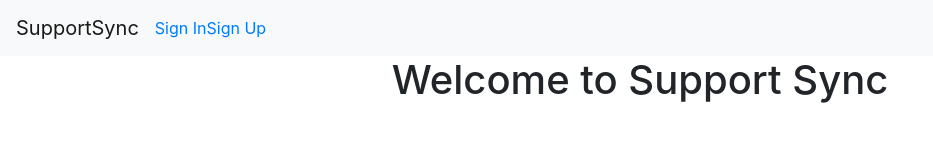
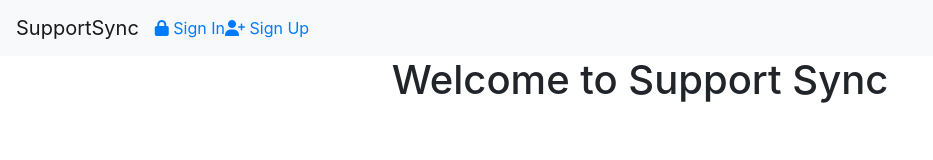
Before and after one commit to CallumDennisIE/support-sync-api, a React (Create React App) app in the folder frontend/: page / in a window 1280 px wide. Shown: the top 160 px of the page, without its empty margins (0-933 px from the left). Built offline with nearby package versions, Linux system fonts and the light colour scheme; no server answers.

Commit message:
style: add icons to navbar

```diff
--- a/frontend/src/components/NavBar.js
+++ b/frontend/src/components/NavBar.js
@@ -31,23 +31,23 @@ const NavBar = () => {
 
     // Define icon for creating a ticket
     const addTicketIcon = (
-        <NavLink to="/create-ticket">Create Ticket</NavLink>
+        <NavLink to="/create-ticket"><i className="fa-solid fa-circle-plus fs-3"></i>Create Ticket</NavLink>
     );
 
     // Define tickets to be viewed when not authenticated
     const loggedOutIcons = (
         <>
-            <NavLink to="/signin">Sign In</NavLink>
-            <NavLink to="/signup">Sign Up</NavLink>
+            <NavLink to="/signin"><i className="fa-solid fa-lock fs-3"></i> Sign In</NavLink>
+            <NavLink to="/signup"><i className="fa-solid fa-user-plus fs-3"></i> Sign Up</NavLink>
         </>
     );
 
     // Define tickets to be viewed when authenticated
     const loggedInIcons = (
         <>
-            <NavLink to="/tickets">View Tickets</NavLink>
-            <NavLink to="/" onClick={handleSignOut}>Log Out</NavLink>
-            <Avatar src={currentUser?.profile_image} text={currentUser?.username} height={40} />
+            <NavLink to="/tickets"><i className="fa-solid fa-magnifying-glass fs-3"></i> View Tickets</NavLink>
+            <NavLink to="/" onClick={handleSignOut}><i className="fa-solid fa-lock-open"></i> Log Out</NavLink>
+            <Avatar src={currentUser?.profile_image} text={currentUser?.username} />
         </>
     );
 
```
Also changed, not shown: 11 other files (tests, documents, lock files or other folders).
